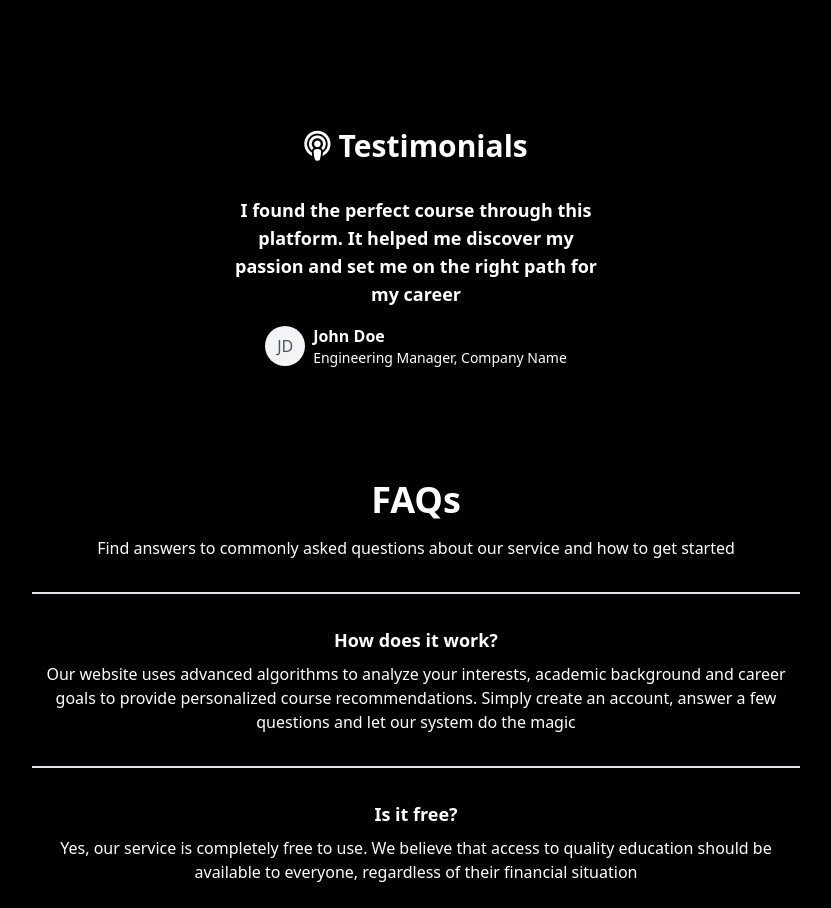
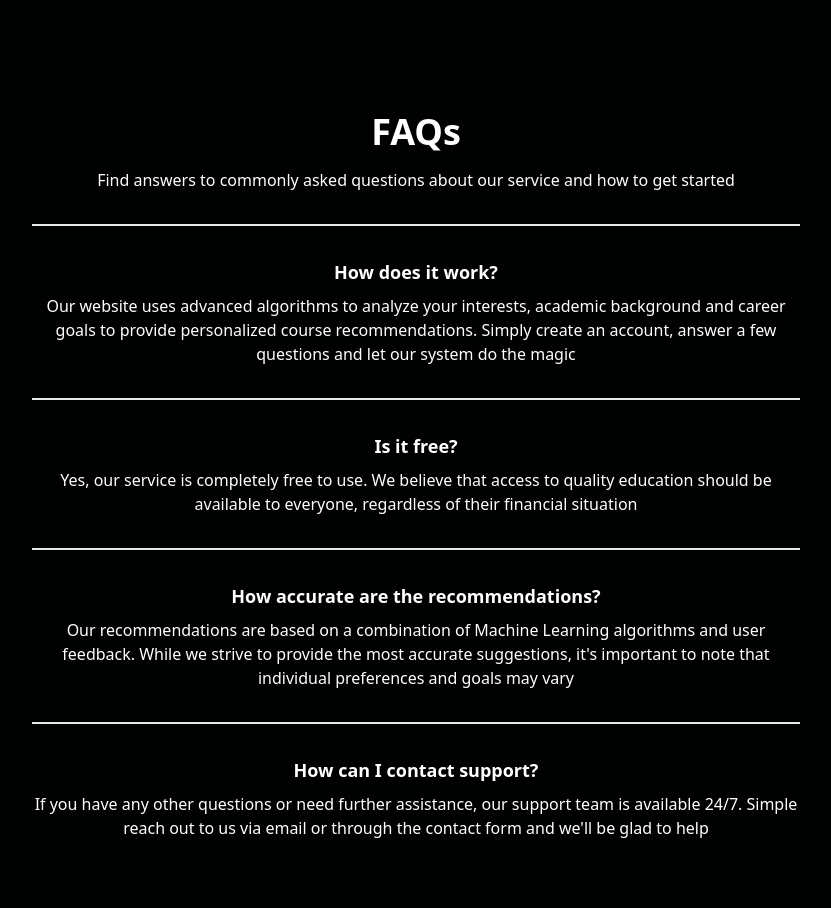
Before and after one commit to se-sept-14/satoru, a Vue app in the folder client/: page / in a window 1280 px wide. Shown: the part 1800-2708 px from the top of the page, without its empty margins (224-1055 px from the left). Built offline with nearby package versions, Linux system fonts and the light colour scheme.

Commit message:
Removed the testimonials section

```diff
--- a/client/src/pages/HomePage.vue
+++ b/client/src/pages/HomePage.vue
@@ -123,29 +123,6 @@
             <p class="hover:mr-2 underline underline-offset-2">Join</p>
             <i class="fa-solid fa-chevron-right ml-2 hover:ml-4"></i>
           </div>
-        </div>
-      </div>
-    </div>
-
-    <div class="collapse lg:visible flex flex-col items-center mt-32 mb-12">
-      <div class="flex flex-row">
-        <i class="fa-solid fa-podcast text-3xl mr-2"></i>
-        <p class="text-3xl font-semibold">Testimonials</p>
-      </div>
-      <p class="text-lg font-bold w-1/2 mt-8 text-center">
-        I found the perfect course through this platform. It helped me discover
-        my passion and set me on the right path for my career
-      </p>
-      <div class="flex flex-row items-center mt-4">
-        <!-- The following avatar code was stolen from flowbite: https://flowbite.com/docs/components/avatar/ -->
-        <div
-          class="relative inline-flex items-center justify-center w-10 h-10 overflow-hidden bg-gray-100 rounded-full dark:bg-gray-600 mr-2"
-        >
-          <span class="font-medium text-gray-600 dark:text-gray-300">JD</span>
-        </div>
-        <div class="flex flex-col">
-          <p class="font-semibold">John Doe</p>
-          <p class="font-light text-sm">Engineering Manager, Company Name</p>
         </div>
       </div>
     </div>
```
